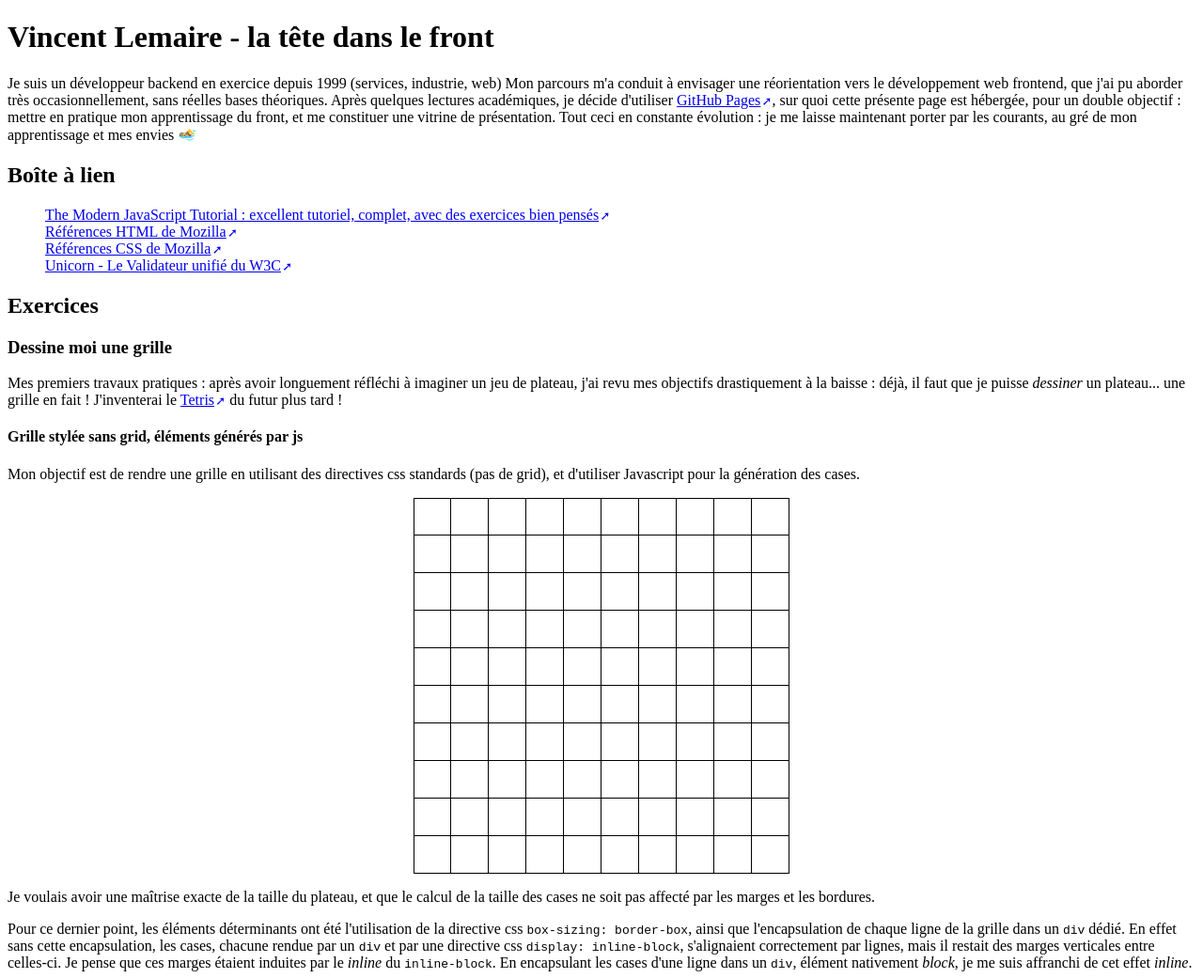
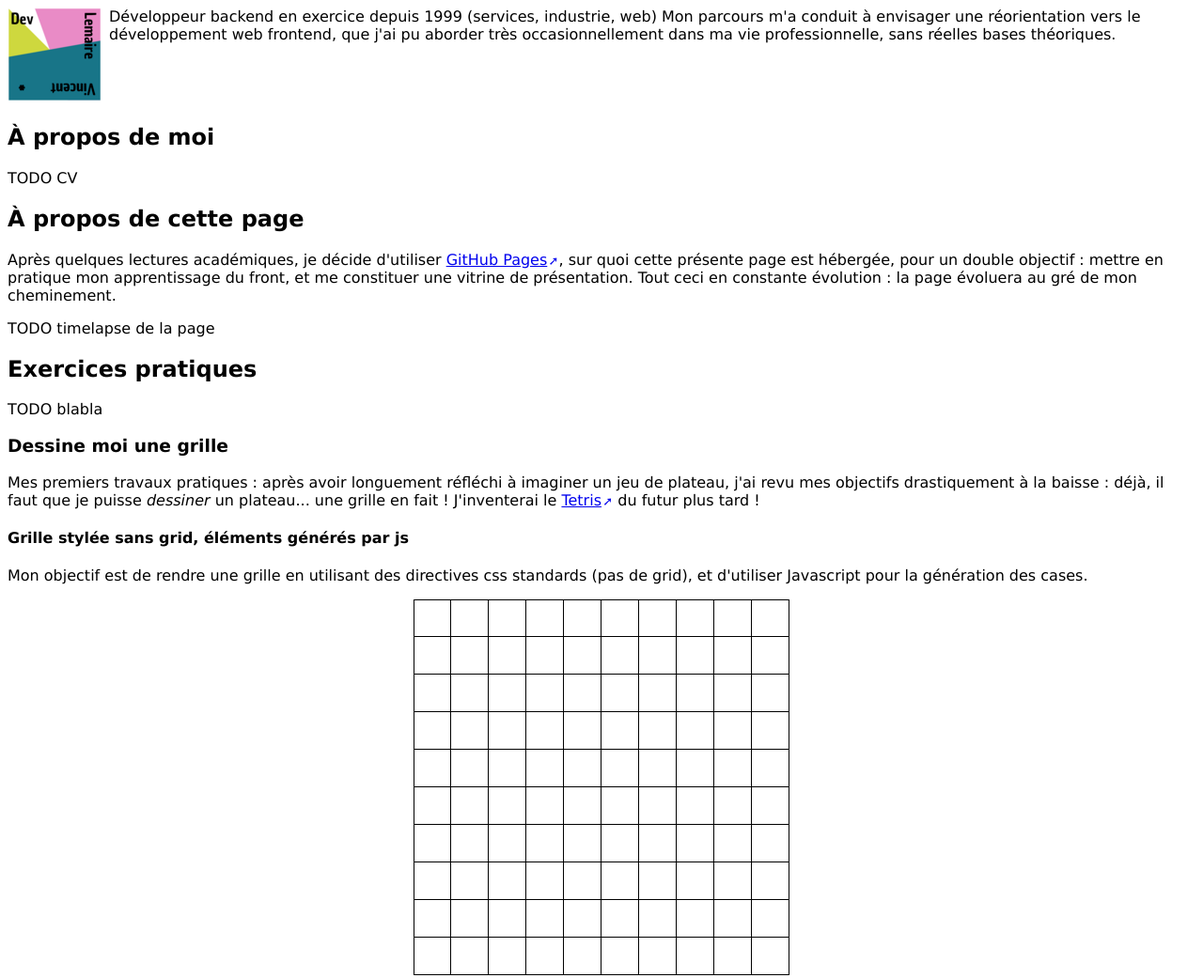
Before and after one commit to DevLemairev/devlemairev.github.io, a plain HTML site: page index.html in a window 1280 px wide. Shown: the top 1041 px of the page at 94% size. Drawn offline with Linux system fonts and the light colour scheme.

Commit message:
Add favicon and logo image

```diff
--- a/index.html
+++ b/index.html
@@ -8,31 +8,43 @@
         <meta name="author" content="Lemaire Vincent">
         <meta name="description" content="Portfolio de Lemaire Vincent, développeur web.">
 
+        <link rel="icon" href="favicon.ico">
         <link href="styles/main.css" rel="stylesheet" type="text/css">
     </head>
     <body>
         <header>
-            <h1>Vincent Lemaire &#x2011; la tête dans le front
-            </h1>
-            <p>
-                Je suis un développeur backend en exercice depuis 1999 (services, industrie, web) Mon parcours m&apos;a conduit à envisager une réorientation vers le développement web frontend, que j'ai pu aborder très occasionnellement, sans réelles bases théoriques.
-                Après quelques lectures académiques, je décide d&apos;utiliser <a href="https://pages.github.com/" class="external">GitHub Pages</a>, sur quoi cette présente page est hébergée, pour un double objectif : mettre en pratique mon apprentissage du front, et me constituer une vitrine de présentation. Tout ceci en constante évolution : je me laisse maintenant porter par les courants, au gré de mon apprentissage et mes envies <span role="img" aria-label="émoticône personne nageant">&#x1f3ca;</span>
-            </p>
+            <div class="logo">
+                <img src="img/logo.png" alt="Logo dev Lemaire Vincent" />
+            </div>
+            <div class="hook">
+                Développeur backend en exercice depuis 1999 (services, industrie, web) Mon parcours m&apos;a conduit à envisager une réorientation vers le développement web frontend, que j'ai pu aborder très occasionnellement dans ma vie professionnelle, sans réelles bases théoriques.
+            </div>
         </header>
         <main>
             <section>
-                <h2>Boîte à lien</h2>
-                <div class="info">
-                    <ul>
-                        <li><a href="https://javascript.info/" class="external">The Modern JavaScript Tutorial : excellent tutoriel, complet, avec des exercices bien pensés</a></li>
-                        <li><a href="https://developer.mozilla.org/en-US/docs/Web/HTML" class="external">Références HTML de Mozilla</a></li>
-                        <li><a href="https://developer.mozilla.org/en-US/docs/Web/CSS" class="external">Références CSS de Mozilla</a></li>
-                        <li><a href="https://validator.w3.org/unicorn/" class="external">Unicorn - Le Validateur unifié du W3C</a></li>
-                    </ul>
-                </div>
+                <h2>&Agrave; propos de moi</h2>
+                <p>
+
+                </p>
+                <article id="art-4">
+                    TODO CV
+                </article>
             </section>
             <section>
-                <h2>Exercices</h2>
+                <h2>&Agrave; propos de cette page</h2>
+                <p>
+                    Après quelques lectures académiques, je décide d&apos;utiliser <a href="https://pages.github.com/" class="external">GitHub Pages</a>, sur quoi cette présente page est hébergée, pour un double objectif : mettre en pratique mon apprentissage du front, et me constituer une vitrine de présentation.
+                    Tout ceci en constante évolution : la page évoluera au gré de mon cheminement.
+                </p>
+                <article id="art-5">
+                    TODO timelapse de la page
+                </article>
+            </section>
+            <section>
+                <h2>Exercices pratiques</h2>
+                <p>
+                    TODO blabla
+                </p>
                 <section>
                     <h3>Dessine moi une grille</h3>
                     <p>
@@ -87,7 +99,7 @@
                             Mais je n&apos;ai pu m&apos;affranchir de positionner dans le code js les <code>width</code> et <code>height</code> des cellules.
                             Impossible de le faire dans la css, car ce sont des valeurs calculées suivant le nombre de cellule par côté.
                             L&apos;utilisation de la fonction css <code>counter</code> permet de calculer ce nombre; j&apos;espérais ensuite pouvoir l&apos;utiliser avec la fonction <code>calc</code> pour déterminer la valeur... mais sans succés (je pense que cette fonction est avant tout destinée à faciliter les opérations avec des unités de longueur différentes)
-                            On va considérer que le résultat est acceptable, cela reste un exercice, qui m&apos;a permis de m&apos;exercer encore un peu plus aux css !
+                            On va considérer que le résultat est acceptable, cela reste un exercice, qui m&apos;a permis de me frotter encore un peu plus aux css !
                         </p>
                         <div class="resource">
                             Les ressources
@@ -125,9 +137,9 @@
                 </section>
             </section>
             <section>
-                <h2>&Agrave; propos de mes réalisations</h2>
+                <h2>Discutons implémentation</h2>
                 <p>
-                    Cette page présente une mise en pratique de mes connaissances. Toutes sont perfectibles et critiquables. Dans cette section je vais détailler certains points qui me paraissent intéressants pour le partage, et pour mieux rendre compte de mes approches et façons de faire <span role="img" aria-label="émoticône flèche vers le bas">&downarrow;</span>
+                    Cette page présente une mise en pratique de mes connaissances. Toutes sont perfectibles et critiquables. Dans cette section je vais détailler certains points qui me paraissent intéressants pour le partage, et pour mieux rendre compte de mes approches et façons de faire.
                 </p>
                 <article id="art-2" class="topic-main-html topic-aside-charset">
                     <h3>&Eacute;chapper les caractères HTML : oui mes lesquels ?</h3>
@@ -153,10 +165,27 @@
                 </article>
             </section>
             <section>
+                <h2>Boîte à liens</h2>
+                <p>
+                    TODO blabla
+                </p>
+                <div class="info">
+                    <ul>
+                        <li><a href="https://javascript.info/" class="external">The Modern JavaScript Tutorial : excellent tutoriel, complet, avec des exercices bien pensés</a></li>
+                        <li><a href="https://developer.mozilla.org/en-US/docs/Web/HTML" class="external">Références HTML de Mozilla</a></li>
+                        <li><a href="https://developer.mozilla.org/en-US/docs/Web/CSS" class="external">Références CSS de Mozilla</a></li>
+                        <li><a href="https://validator.w3.org/unicorn/" class="external">Unicorn - Le Validateur unifié du W3C</a></li>
+                    </ul>
+                </div>
+            </section>
+            <section>
                 <h2>Mes outils, mon environnement</h2>
                 <p>
-                    TODO : VSCode, Live Server, Github pages
+                    TODO blabla
                 </p>
+                <article id="art-6">
+                    TODO VSCode, Live Server, Github pages
+                </article>
             </section>
         </main>
     </body>
--- a/styles/main.css
+++ b/styles/main.css
@@ -1,3 +1,20 @@
+html {
+  font-family: Verdana, sans-serif;
+}
+
+body {
+  margin: 8px;
+}
+
+header {
+  display: grid;
+  grid-template-columns: 100px 1fr;
+}
+
+header .hook {
+  margin-left: 8px;
+}
+
 /*
  Display an arrow U+0279A after anchor's link to be opened in a new tab
 */
```
Also changed, not shown: favicon.ico (added), img/logo.png (added).
